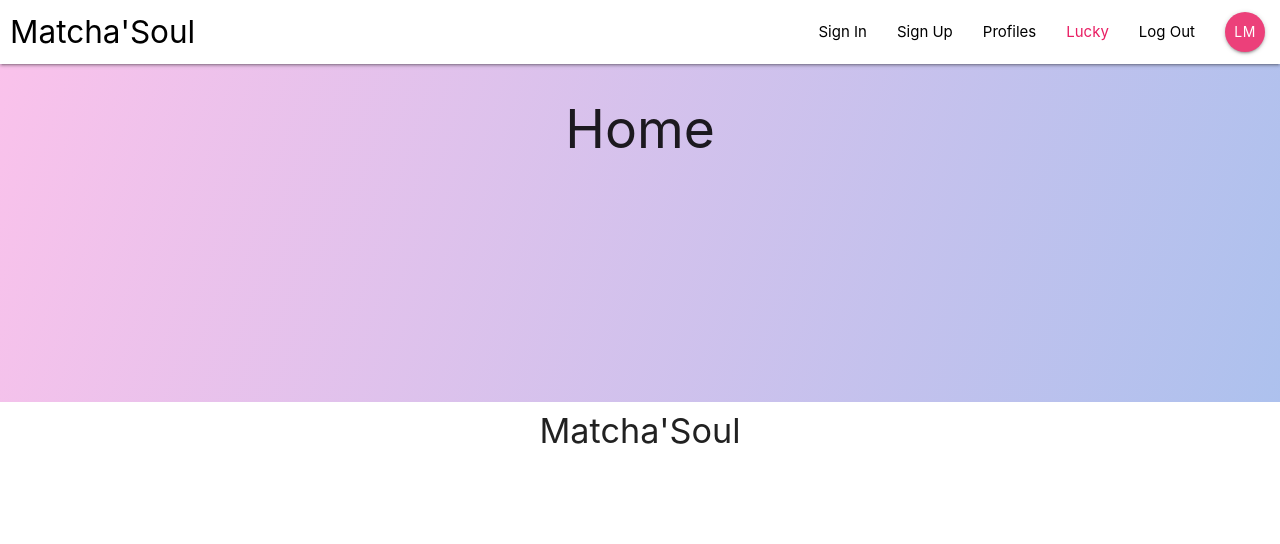
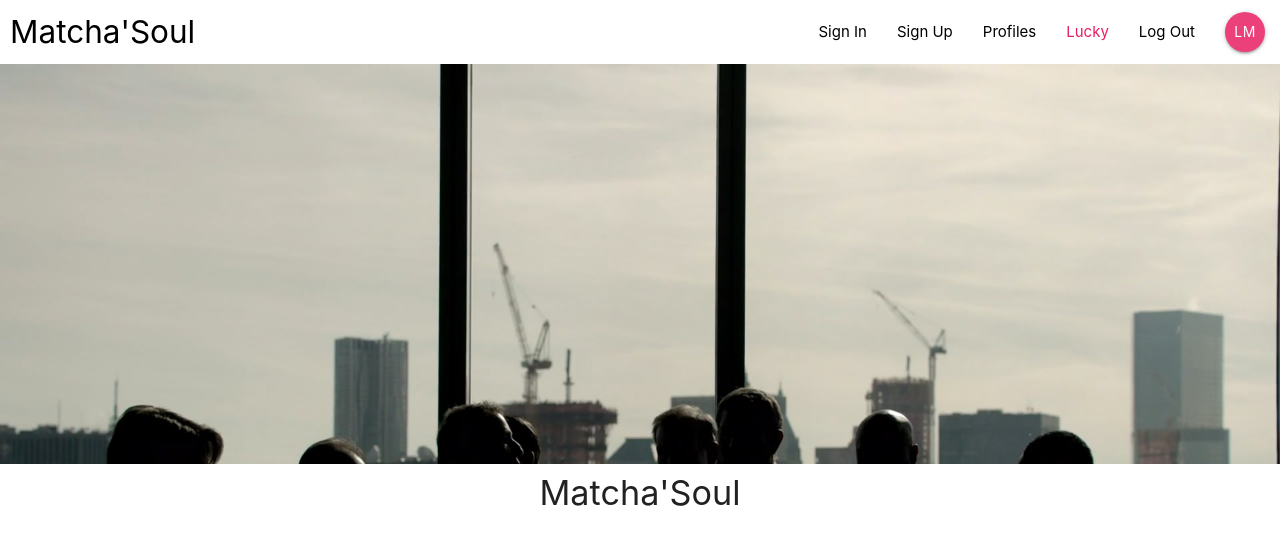
Before and after one commit to TNGitUser/matcha-react, a React (Create React App) app: page / in a window 1280 px wide. Shown: the top 544 px of the page. Built offline with nearby package versions, Linux system fonts and the light colour scheme.

Commit message:
Update - Navbar & homepage

```diff
--- a/package.json
+++ b/package.json
@@ -7,6 +7,7 @@
     "@testing-library/react": "^9.4.0",
     "@testing-library/user-event": "^7.2.1",
     "axios": "^0.19.2",
+    "materialize-css": "^1.0.0-rc.2",
     "react": "^16.12.0",
     "react-dom": "^16.12.0",
     "react-redux": "^7.1.3",
--- a/public/index.html
+++ b/public/index.html
@@ -41,6 +41,10 @@
       To begin the development, run `npm start` or `yarn start`.
       To create a production bundle, use `npm run build` or `yarn build`.
     -->
+    <script
+    src="https://code.jquery.com/jquery-3.4.1.min.js"
+    integrity="sha256-CSXorXvZcTkaix6Yvo6HppcZGetbYMGWSFlBw8HfCJo="
+    crossorigin="anonymous"></script>
     <script src="https://cdnjs.cloudflare.com/ajax/libs/materialize/1.0.0/js/materialize.min.js"></script>
   </body>
 </html>
--- a/src/components/auth/SignUp.js
+++ b/src/components/auth/SignUp.js
@@ -64,7 +64,7 @@ export class SignUp extends Component {
                             </label>
                         </p>
                         <div className="input-field">
-                            <button className="btn pink lighten-1 z-depth-0 pulse">Login</button>
+                            <button className="btn pink lighten-1 z-depth-0 waves-effect waves-light">Login</button>
                         </div>
                     </form>
                 </div>
--- a/src/components/dashboard/Dashboard.js
+++ b/src/components/dashboard/Dashboard.js
@@ -5,9 +5,8 @@ class Dashboard extends Component {
     render() {
         return (
             <div className="home">
-                <h2 className="center">Home</h2>
                 <div className="home-banner">
-
+                    <img src="img/meeting.jpg" alt="Meeting people is nice !"></img>
                 </div>
                 <div className="home-about">
                     <h4 className="center title">Matcha'Soul</h4>
--- a/src/components/layout/Navbar.js
+++ b/src/components/layout/Navbar.js
@@ -1,17 +1,41 @@
-import React from 'react';
+import React, { Component } from 'react';
 import { Link } from 'react-router-dom';
 import SignedInLinks from './SignedInLinks';
 import SignedOutLinks from './SignedOutLinks';
+import M from 'materialize-css';
 
-const Navbar = () => {
+class Navbar extends Component {
+
+    componentDidMount() {
+        const options = {
+            inDuration: 250,
+            outDuration: 200,
+            draggable: true
+        };
+        M.Sidenav.init(this.Sidenav, options);
+    }
+
+    render() {
         const links = <SignedInLinks />;
         return (
             <nav className="nav-wrapper white">
                 <Link to='/' className="brand-logo black-text logo">Matcha'Soul</Link>
                 { links }
                 <SignedOutLinks />
+                <a href="#!" data-target="slide-out" className="sidenav-trigger right"><i className="material-icons">menu</i></a>
+                <ul ref={Sidenav => { this.Sidenav = Sidenav; }} id="slide-out" className="sidenav">
+                    <li>
+                        <a href="#!">
+                        <i className="material-icons">cloud</i>First Link With Icon
+                        </a>
+                    </li>
+                    <li>
+                        <a href="#!">Second Link</a>
+                    </li>
+                </ul>
             </nav>
         )
     }
+}
 
 export default Navbar;
--- a/src/index.css
+++ b/src/index.css
@@ -35,6 +35,15 @@ code {
 
 .home-banner {
   min-height: 200px;
+  max-height: 400px;
+  overflow: hidden;
+}
+
+.home-banner img {
+  object-fit: fill;
+  position: relative;
+  width: 100%;
+  height: 100%;
 }
 
 .home-about {
@@ -44,6 +53,7 @@ code {
 
 .home-about .title {
   padding-top: 10px;
+  margin-top: 0;
 }
 
 .signin {
@@ -51,3 +61,7 @@ code {
   margin-top: 100px;
   padding: 20px;
 }
+
+.sidenav-trigger {
+  color : #a6c1ee;
+}
```
Also changed, not shown: public/img/meeting.jpg (added), 1 other file (tests, documents, lock files or other folders). Lines whose indentation alone changed are shown as unchanged.
